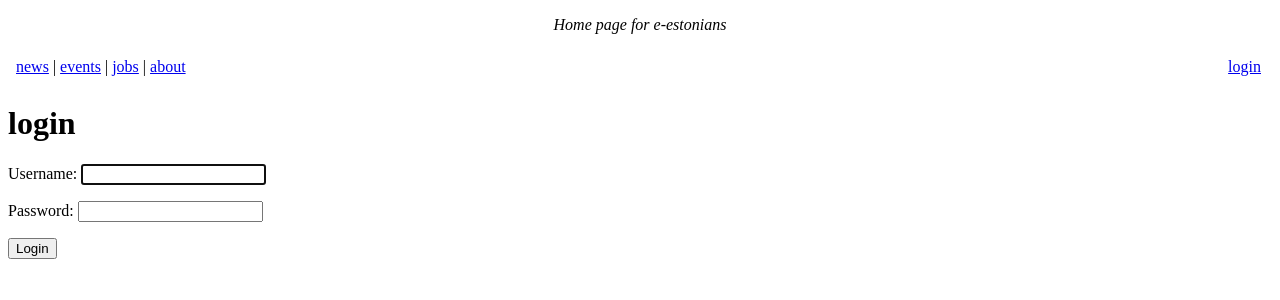
After one commit to maksimdrachov/hackernews-django, a Django app: page /accounts/login in a window 1280 px wide. The commit adds this page. Shown: the top 300 px of the page. Run offline with Django 4.2, Linux system fonts and the light colour scheme.

Commit message:
login added

```diff
--- a/hackernews/settings.py
+++ b/hackernews/settings.py
@@ -127,3 +127,8 @@ STATIC_URL = 'static/'
 # https://docs.djangoproject.com/en/4.0/ref/settings/#default-auto-field
 
 DEFAULT_AUTO_FIELD = 'django.db.models.BigAutoField'
+
+# accounts
+
+LOGIN_URL = "login"
+LOGIN_REDIRECT_URL = "news"
--- a/hackernews/urls.py
+++ b/hackernews/urls.py
@@ -20,6 +20,8 @@ from pages import views
 from NewsPost.views import news_post_detail_view, news_post_create_view
 from JobPost.views import job_post_create_view
 
+from django.contrib.auth import views as auth_views
+
 urlpatterns = [
     path('', views.news_view, name='news'),
     path('newspost/', news_post_detail_view),
@@ -29,4 +31,7 @@ urlpatterns = [
     path('jobcreate', job_post_create_view, name='jobcreate'),
     path('about/', views.about_view, name='about'),
     path('admin/', admin.site.urls),
+
+    #accounts
+    path('accounts/login', auth_views.LoginView.as_view(template_name="accounts/login.html"), name='login')
 ]
--- /dev/null
+++ b/templates/accounts/login.html
@@ -0,0 +1,14 @@
+{% extends 'base.html' %}
+
+{% block content %}
+
+<h1> login </h1>
+
+<form method="post">
+    {% csrf_token %}
+    {{ form.as_p }}
+    <button type="submit">Login</button>
+
+</form>
+
+{% endblock %}
--- a/templates/navbar.html
+++ b/templates/navbar.html
@@ -1,7 +1,7 @@
-<table width="100%" bgcolor="#f6f6ef">
+<table width="100%" bgcolor="#ffffff">
     <tbody>
         <tr>
-            <td bgcolor="#81c5fc">
+            <td bgcolor="#ffffff">
                 <table style="padding:2px" width="100%" >
                     <tbody>
                         <tr>
@@ -16,9 +16,9 @@
                             <td style="text-align:right;padding-right:4px;">
                                 <span>
                                     {% if request.user.is_authenticated %}
-                                    <a href="{% url "news" %}"> {{request.user}} </a>
+                                    <span>{{ user.username }}</span>
                                     {% else %}
-                                    <a href="{% url "news" %}">login</a>
+                                    <a href="{% url 'login' %}">login</a>
                                     {% endif %}
                                 </span>
                             </td>
```
Also changed, not shown: db.sqlite3.
